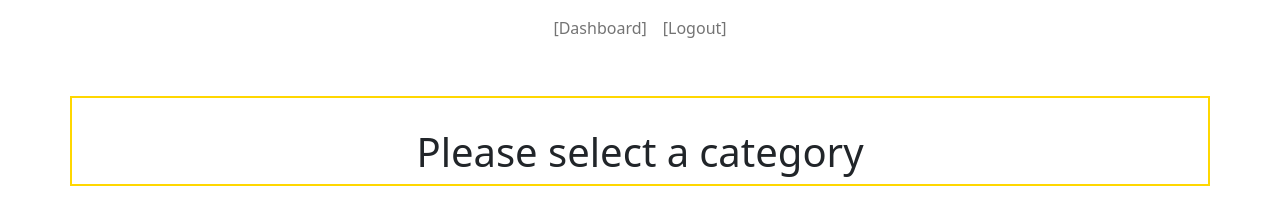
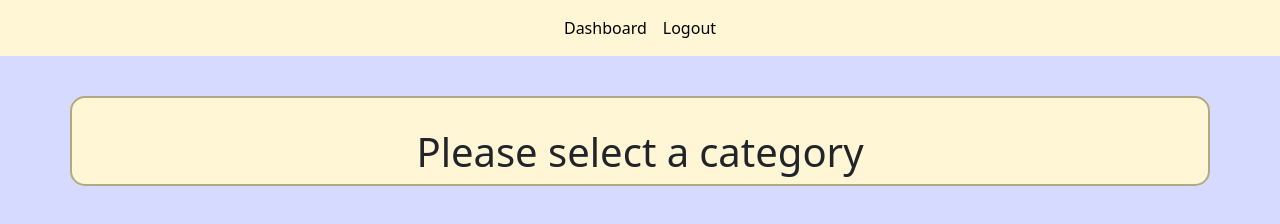
Before and after one commit to Samekah/Team-Salty-Habit-Tracker, a website: page client/create_habit.html in a window 1280 px wide. Drawn offline with nearby package versions, Linux system fonts and the light colour scheme; no server answers.

Commit message:
completed styling for create habit and dashboard pages

```diff
--- a/client/assets/css/create_habit_layout.css
+++ b/client/assets/css/create_habit_layout.css
@@ -5,6 +5,8 @@
 
 :root{
     --btn-cream: #FFE3BD;
+    --btn-cream-hover: #e7bf87;
+    --btn-selected: #8fe787;
     --btn-font-color: #7278B3;
     --background: #D6DAFF;
     --section-background:#FFF6D6;
@@ -12,6 +14,14 @@
     --border-colour: #B3A884;
     --section-highlight: #FFFCF0;
 
+}
+
+body{
+    background-color: var(--background) !important;
+}
+
+nav{
+    background-color: var(--section-background) !important;
 }
 
 /* move to style css */
@@ -24,11 +34,20 @@ button[id ^= "category"], button[id^='habit']{
     width: 10em;
     height: 10em;
     border-radius: 50% !important;
+    border: 2px solid var(--border-colour);
+}
+
+.nav-link{
+    color:black !important;
 }
 
 [class ^= "col"], #dropdown{
     margin: 25px 0px !important;
 
+}
+
+button[id^='habit']:hover, [id^='category']:hover {
+    background-color: var(--btn-cream-hover);
 }
 
 #submit{
@@ -45,3 +64,9 @@ button[id ^= "category"], button[id^='habit']{
 #startDate{
     margin-left: 15px;
 }
+
+#content{
+    background-color: var(--section-background);
+    border-radius: 15px;
+    border:2px solid var(--border-colour);
+}
--- a/client/assets/css/dashboard_layout.css
+++ b/client/assets/css/dashboard_layout.css
@@ -4,34 +4,29 @@
 
 :root{
     --btn-cream: #FFE3BD;
+    --btn-cream-hover: #e7bf87;
     --btn-font-color: #7278B3;
     --background: #D6DAFF;
     --section-background:#FFF6D6;
     --link-highlight: #0D22EE;
     --border-colour: #B3A884;
     --section-highlight: #FFFCF0;
+}
 
+body{
+    background-color: var(--background) !important ;
 }
-/* body{
-      display: flex;
-    flex-direction: row;
-    justify-content: center;
-    align-items: center;
-    height: 100vh;
-    width: 100%;
-    margin: 0;
-} */
+
+nav{
+    background-color: var(--section-background) !important;
+}
 
 header{
-    margin-bottom: 15px;
+    margin-bottom: 40px;
 }
 
 h1, h4, h2 {
     display: inline;
-}
-
-#userInfo, #quote, #habitSection {
-    border: 2px solid black;
 }
 
 .habitItem{
@@ -42,6 +37,14 @@ h1, h4, h2 {
     margin-bottom: 15px;
     padding: 15px 30px !important;
     border-radius: 5px;
+}
+
+.nav-link{
+    color:black !important;
+}
+
+.nav-item.active>.nav-link{
+    color:var(--link-highlight) !important;
 }
 
 #quote h2 {
@@ -57,22 +60,24 @@ h1, h4, h2 {
 #userInfo img {
     height: 50px;
     width: 50px;
+    border: 1px solid var(--border-colour);
     border-radius: 50%;
-    background-color: #d6daff;
+    background-color: var(--section-highlight);
+    margin-right: 15px;
 }
 
 #userInfo button,
 #habitInfo button {
     float: right;
-    border: 5px;
+    border: 1px solid var(--border-colour);
     border-radius: 5px;
-    background-color: #d6daff;
+    background-color: var(--btn-cream);
     padding: 10px 15px;
 }
 
 #userInfo button:hover,
 #habitInfo button:hover {
-    background-color: #7278B3;
+    background-color: var(--btn-cream-hover);
 }
 
 #userInfo button a,
@@ -81,6 +86,14 @@ h1, h4, h2 {
     color: black;
 }
 
-/* [id^='updateStreak1']{
-    background-color:blue;
-} */
+#habitSection, #quote, #userInfo{
+    background-color: var(--section-background);
+    border-radius: 15px;
+    border: 2px solid var(--border-colour);
+}
+
+#habits{
+    background-color: var(--section-highlight);
+    border-radius: 15px;
+    padding: 25px;
+}
--- a/client/assets/js/create_habit.js
+++ b/client/assets/js/create_habit.js
@@ -114,7 +114,7 @@ async function habitFrequencySetup(){
 
             switch(btnState){
                 case "0":
-                    btncolor = "green";
+                    btncolor = "#8fe787";
                     btnState = 1;
                     break;
                 case "1":
--- a/client/create_habit.html
+++ b/client/create_habit.html
@@ -15,15 +15,15 @@
     <body>
         <nav class="navbar justify-content-center navbar-expand-lg navbar-light">
             <ul class = "navbar-nav">
-                <li class="nav-item active">
-                    <a class ="nav-link" href="dashboard.html">[Dashboard]</a>
+                <li class="nav-item">
+                    <a class ="nav-link" href="dashboard.html">Dashboard</a>
                 </li>
                 <li class="nav-item">
-                    <a class ="nav-link" id="logout" href = "#">[Logout]</a>
+                    <a class ="nav-link" id="logout" href = "#">Logout</a>
                 </li>
             </ul>
         </nav>
-        <div id="content" class="container" style="border:2px solid gold;">
+        <div id="content" class="container">
             <h1 class="d-flex justify-content-center">Please select a<span id="instruction"></span></h1>
             <div id="habitForm" class="row row-cols-3 ">
 
```
Also changed, not shown: client/dashboard.html (+2 -2 lines).
